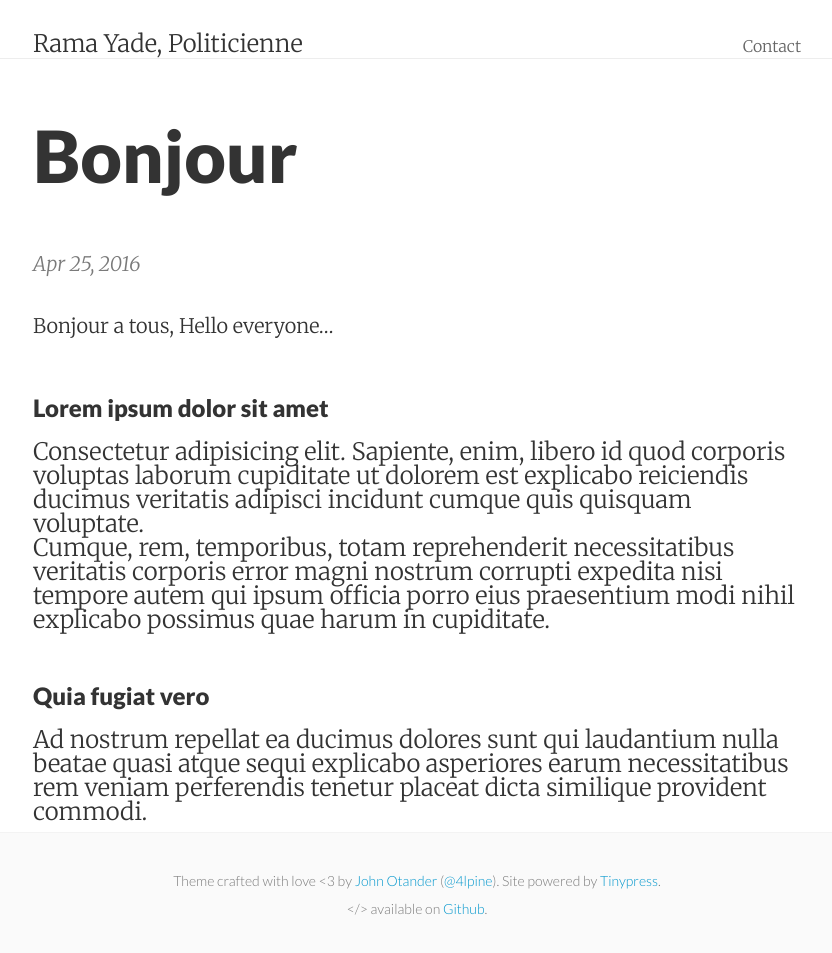
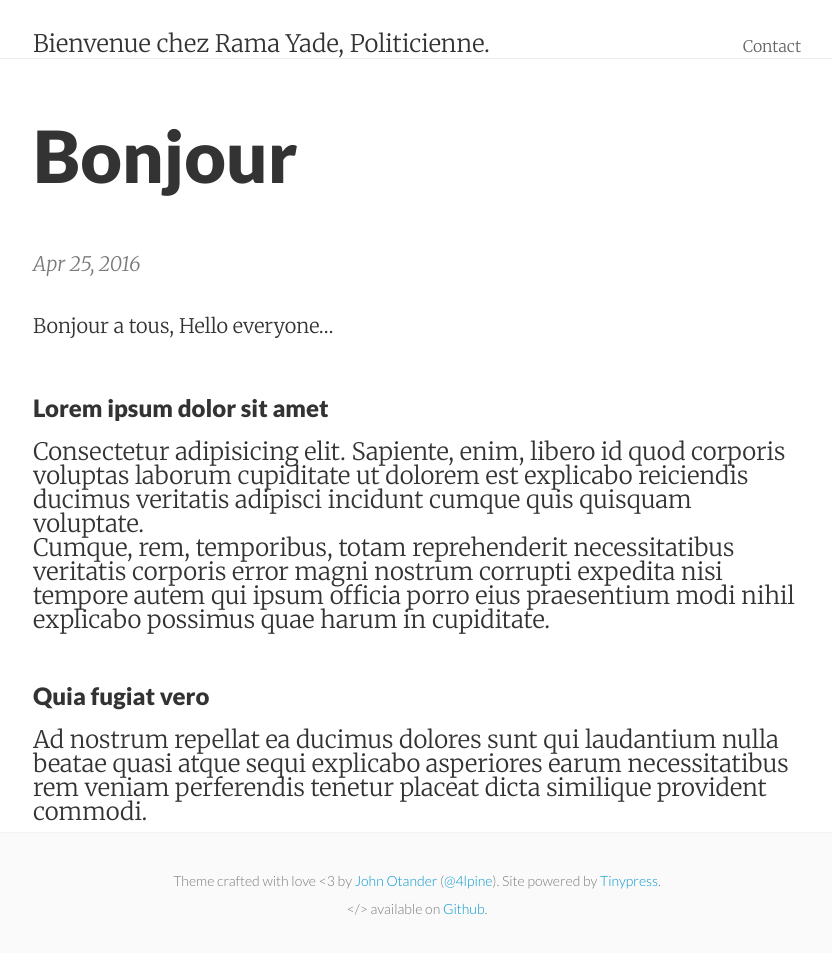
Before and after one commit to ryade/ryade.github.io, a Jekyll site: the page built from _posts/2016-04-25-bonjour.markdown, in a window 1280 px wide. Shown: the whole page, without its empty margins (223-1055 px from the left). Built offline with Jekyll 4.4.1, drawn with Linux system fonts in a browser that asks for light colours.

Commit message:
Update _config.yml

```diff
--- a/_config.yml
+++ b/_config.yml
@@ -1,9 +1,9 @@
 pygments: true
 markdown: kramdown
 url: http://ryade.github.io
-title: Rama Yade, Politicienne
+title: Bienvenue chez Rama Yade, Politicienne.
 email: rarayade@dawser.com
 author: Rama Yade
-description: Blog dédié a Mme Rama Yade
+description: Blog dédié a Mme Rama Yade, politicienne Française.
 paginate: 3
 google_analytics:
```
